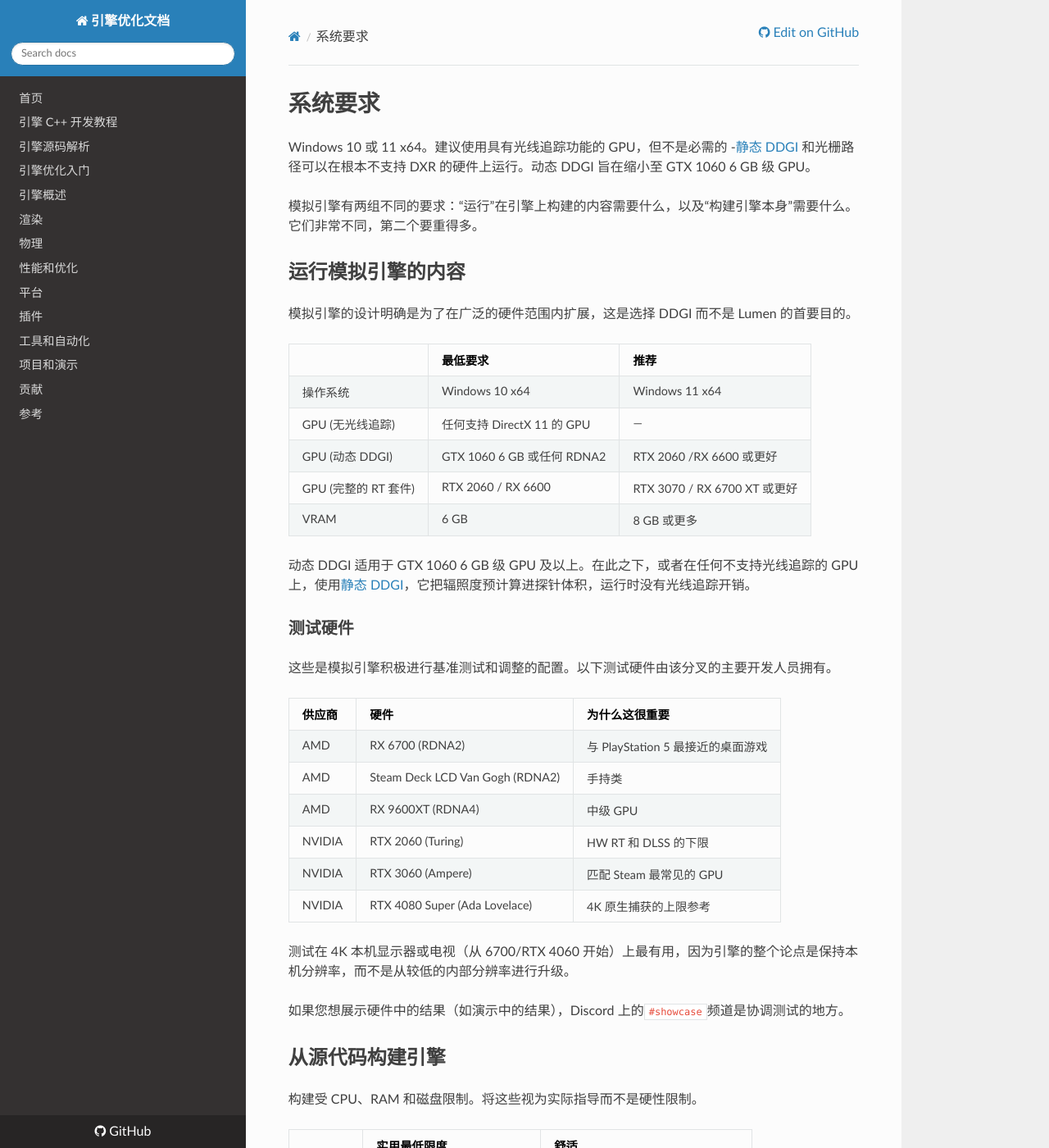
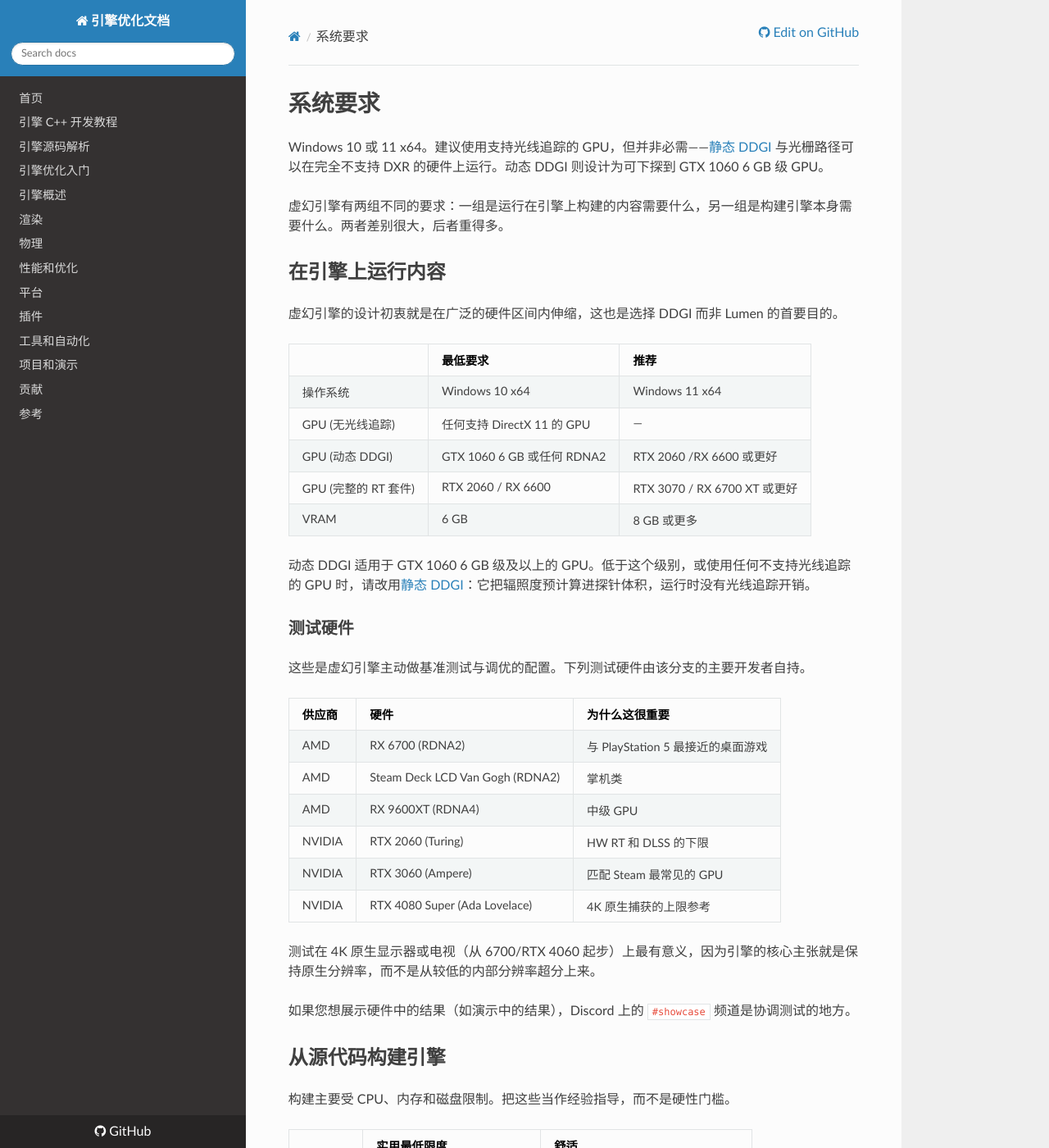
Before and after one commit to OpenHUTB/cpp, an MkDocs documentation site: the page built from docs/optimization/GettingStarted/System-Requirements.md, in a window 1280 px wide and 1400 px high. Shown: the whole window at 82% size. Built offline with MkDocs 1.6.1, drawn with Linux system fonts in a browser that asks for light colours; nearby versions of some CDN libraries; a script that is not in the unit is left out; some of the changed text lies outside the part shown.

Commit message:
docs: 同步系统要求页的最新校对，避免与专项 PR 冲突
System-Requirements 的术语修正已在 docs/zh-system-requirements 中完成，这里取该分支的最终版本。

```diff
--- a/docs/optimization/GettingStarted/System-Requirements.md
+++ b/docs/optimization/GettingStarted/System-Requirements.md
@@ -1,14 +1,14 @@
 # 系统要求
 
 
-Windows 10 或 11 x64。建议使用具有光线追踪功能的 GPU，但不是必需的 -<a href="../Rendering/DDGI-Static.md">静态 DDGI</a> 和光栅路径可以在根本不支持 DXR 的硬件上运行。动态 DDGI 旨在缩小至 GTX 1060 6 GB 级 GPU。
+Windows 10 或 11 x64。建议使用支持光线追踪的 GPU，但并非必需——[静态 DDGI](../Rendering/DDGI-Static.md) 与光栅路径可以在完全不支持 DXR 的硬件上运行。动态 DDGI 则设计为可下探到 GTX 1060 6 GB 级 GPU。
 
 
-模拟引擎有两组不同的要求：“运行”在引擎上构建的内容需要什么，以及“构建引擎本身”需要什么。它们非常不同，第二个要重得多。
+虚幻引擎有两组不同的要求：一组是运行在引擎上构建的内容需要什么，另一组是构建引擎本身需要什么。两者差别很大，后者重得多。
 
-## 运行模拟引擎的内容
+## 在引擎上运行内容
 
-模拟引擎的设计明确是为了在广泛的硬件范围内扩展，这是选择 DDGI 而不是 Lumen 的首要目的。
+虚幻引擎的设计初衷就是在广泛的硬件区间内伸缩，这也是选择 DDGI 而非 Lumen 的首要目的。
 
 | | 最低要求                         | 推荐 |
 |---|---------------------------------|---|
@@ -18,30 +18,30 @@ Windows 10 或 11 x64。建议使用具有光线追踪功能的 GPU，但不是
 | GPU (完整的 RT 套件) | RTX 2060 / RX 6600              | RTX 3070 / RX 6700 XT 或更好 |
 | VRAM | 6&nbsp;GB                       | 8&nbsp;GB 或更多 |
 
-动态 DDGI 适用于 GTX 1060 6 GB 级 GPU 及以上。在此之下，或者在任何不支持光线追踪的 GPU 上，使用[静态 DDGI](../Rendering/DDGI-Static.md)，它把辐照度预计算进探针体积，运行时没有光线追踪开销。
+动态 DDGI 适用于 GTX 1060 6 GB 级及以上的 GPU。低于这个级别，或使用任何不支持光线追踪的 GPU 时，请改用[静态 DDGI](../Rendering/DDGI-Static.md)：它把辐照度预计算进探针体积，运行时没有光线追踪开销。
 
 ### 测试硬件
 
-这些是模拟引擎积极进行基准测试和调整的配置。以下测试硬件由该分叉的主要开发人员拥有。
+这些是虚幻引擎主动做基准测试与调优的配置。下列测试硬件由该分支的主要开发者自持。
 
 
 
 | 供应商 | 硬件                        | 为什么这很重要                               |
 |---|---------------------------------|----------------------------------------------|
 | AMD | RX 6700 (RDNA2)                 | 与 PlayStation 5 最接近的桌面游戏       |
-| AMD | Steam Deck LCD Van Gogh (RDNA2) | 手持类                               |
+| AMD | Steam Deck LCD Van Gogh (RDNA2) | 掌机类                               |
 | AMD | RX 9600XT (RDNA4)               | 中级 GPU                                 |
 | NVIDIA | RTX 2060 (Turing)               | HW RT 和 DLSS 的下限                 |
 | NVIDIA | RTX 3060 (Ampere)               | 匹配 Steam 最常见的 GPU                |
 | NVIDIA | RTX 4080 Super (Ada Lovelace)   | 4K 原生捕获的上限参考 |
 
-测试在 4K 本机显示器或电视（从 6700/RTX 4060 开始）上最有用，因为引擎的整个论点是保持本机分辨率，而不是从较低的内部分辨率进行升级。
+测试在 4K 原生显示器或电视（从 6700/RTX 4060 起步）上最有意义，因为引擎的核心主张就是保持原生分辨率，而不是从较低的内部分辨率超分上来。
 
-如果您想展示硬件中的结果（如演示中的结果），Discord 上的`#showcase`频道是协调测试的地方。
+如果您想展示硬件中的结果（如演示中的结果），Discord 上的 `#showcase` 频道是协调测试的地方。
 
 ## 从源代码构建引擎
 
-构建受 CPU、RAM 和磁盘限制。将这些视为实际指导而不是硬性限制。
+构建主要受 CPU、内存和磁盘限制。把这些当作经验指导，而不是硬性门槛。
 
 | | 实用最低限度           | 舒适                         |
 |---|-----------------------------|-------------------------------------|
@@ -50,11 +50,11 @@ Windows 10 或 11 x64。建议使用具有光线追踪功能的 GPU，但不是
 | 硬盘 | 具有 50GB 空间的 SATA SSD | NVMe SSD 157GB 空间（全尺寸） |
 | 操作系统 | Windows 10 x64              | Windows 11 x64                      |
 
-包含依赖项、中间体和构建编辑器的虚幻引擎 4.27 源代码树非常大 -预算远超过 100 GB，如果您在其旁边生成已安装的构建，则预算会更多，因为这会将第二个副本写入“LocalBuilds\Engine\Windows\”。机械硬盘可以工作，但每一步都会很痛苦；建议使用SSD。
+包含依赖、中间文件与构建好的编辑器的虚幻引擎 4.27 源码树非常大——磁盘预算远超 100 GB；如果再在旁边生成已安装构建，还要更多，因为那会往 `LocalBuilds\Engine\Windows\` 写入第二份副本。机械硬盘能用，但每一步都很煎熬；建议使用 SSD。
 
-编译时间几乎与核心数量成线性关系。 Ryzen 9 9950X3D 的完整构建大约需要 14 分钟。您可以通过排除不针对的平台并删除可选内容来回收大量的时间和磁盘空间 -请参阅 [精简指南](../Performance/Debloat-Guide.md) 和 [从源代码构建](Build-From-Source.md) 中描述的设置预设。
+编译时间几乎与核心数呈线性关系。Ryzen 9 9950X3D 上一次完整构建约需 14 分钟。排除不面向的平台、删掉可选内容，可以省下大量时间与磁盘空间——具体见[精简指南](../Performance/Debloat-Guide.md)和[从源代码构建](Build-From-Source.md)里描述的设置预设。
 
-您还需要特定的编译器和 SDK。这不是可选的，在[工具链要求](Toolchain-Requirements.md) 中单独介绍。
+此外还需要特定的编译器与 SDK。这不是可选项，[工具链要求](Toolchain-Requirements.md)单独介绍。
 
 ## 参见
 
```
